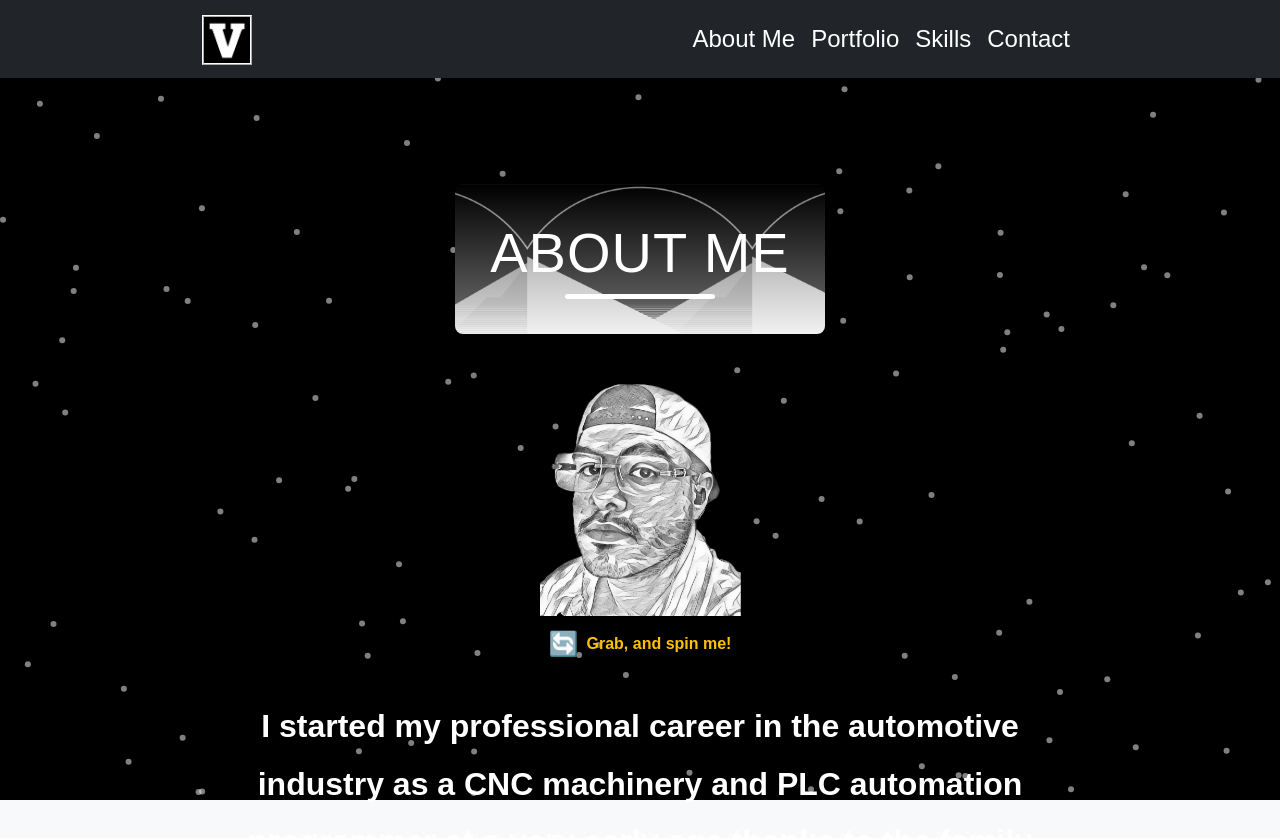
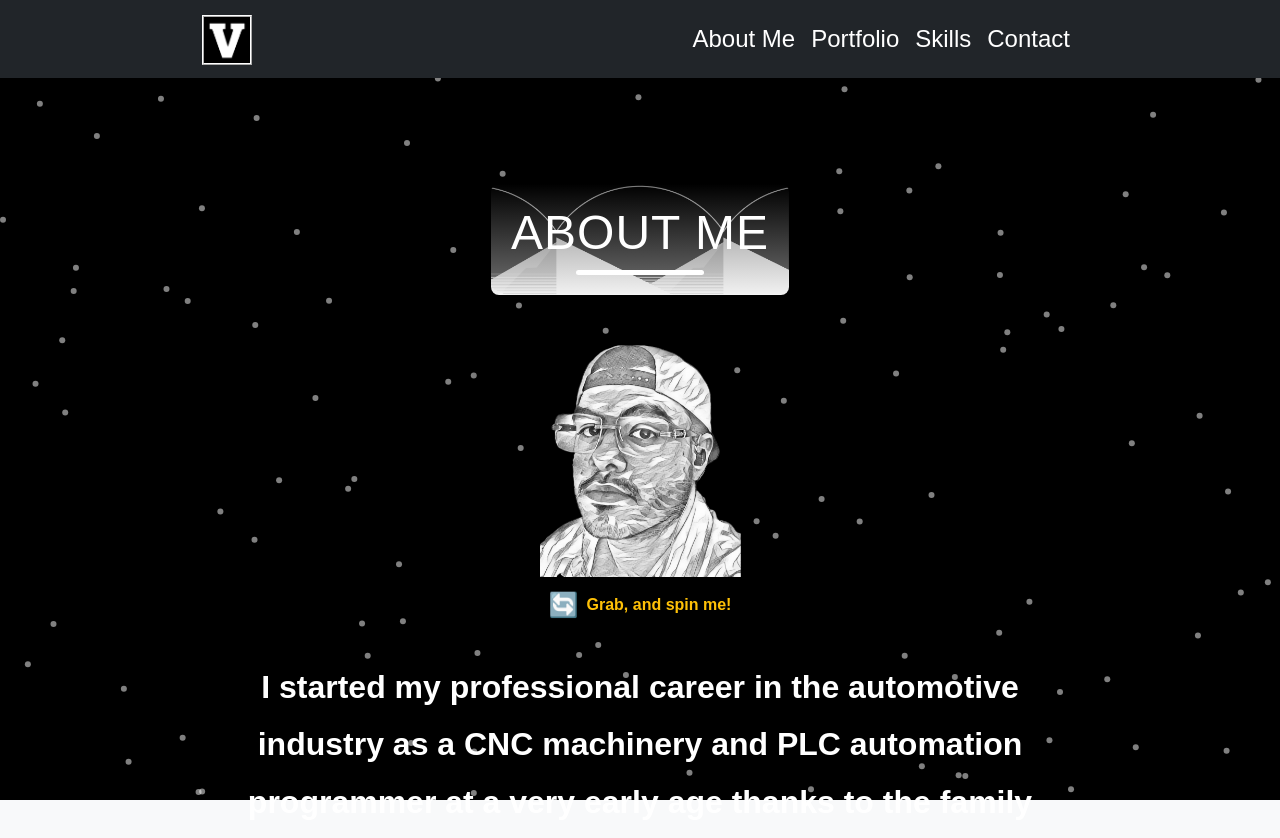
Before and after one commit to AngelVaPa/PortfolioWebsiteV2, a React (Vite) app: page /aboutMe in a window 1280 px wide. Shown: the top 838 px of the page. Built offline with nearby package versions, Linux system fonts and the light colour scheme.

Commit message:
Update AboutMe.css

```diff
--- a/src/css/AboutMe.css
+++ b/src/css/AboutMe.css
@@ -71,12 +71,12 @@
 
 .aboutTitle {
   color: #fff;
-  font-size: 3.5rem;
+  font-size: 3rem;
   margin: 8.5rem 0 2rem;
   text-transform: uppercase;
   letter-spacing: 1px;
   position: relative;
-  padding: 35px;
+  padding: 20px;
   border-radius: 8px;
   background:
     linear-gradient(rgba(0, 0, 0, 0.5), rgba(228, 228, 228, 0.5)),
```
